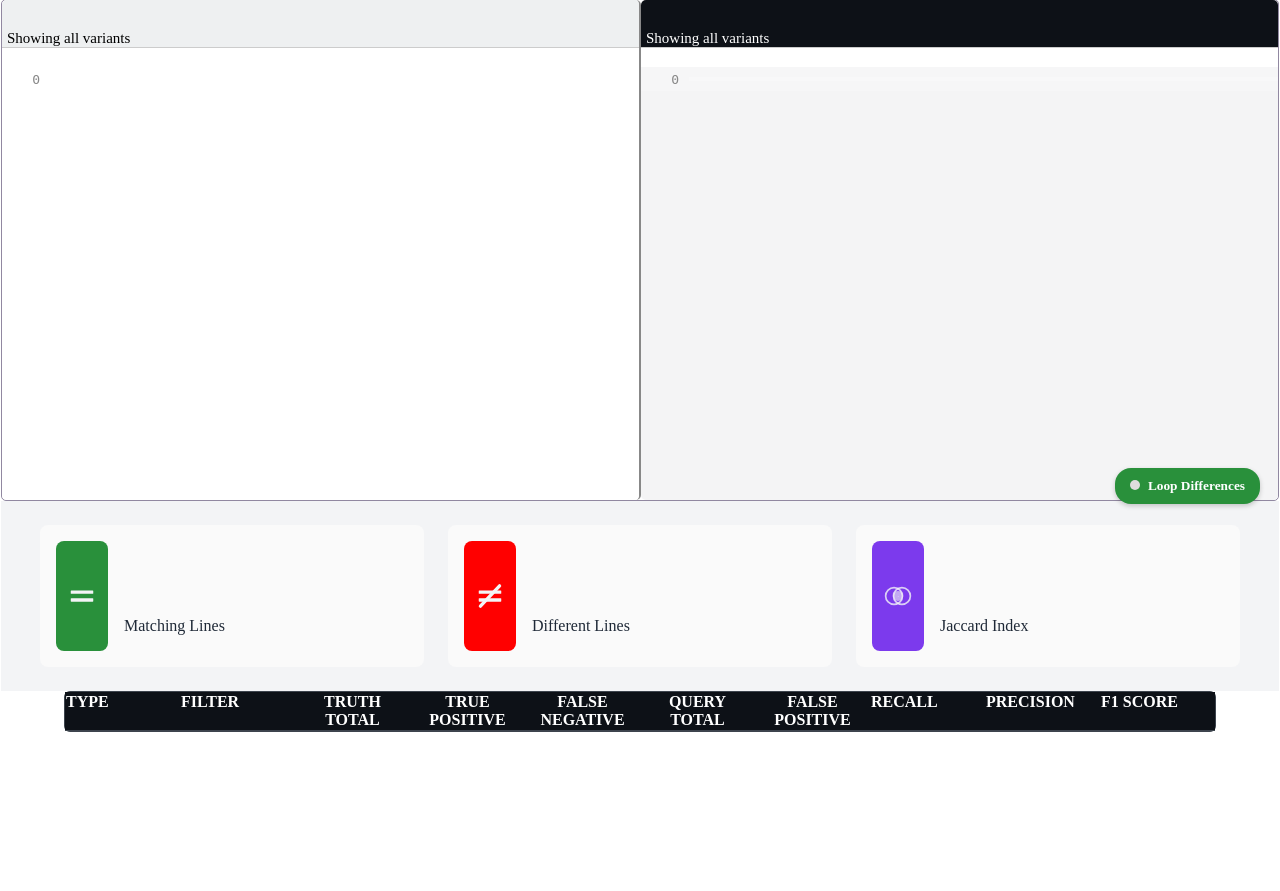
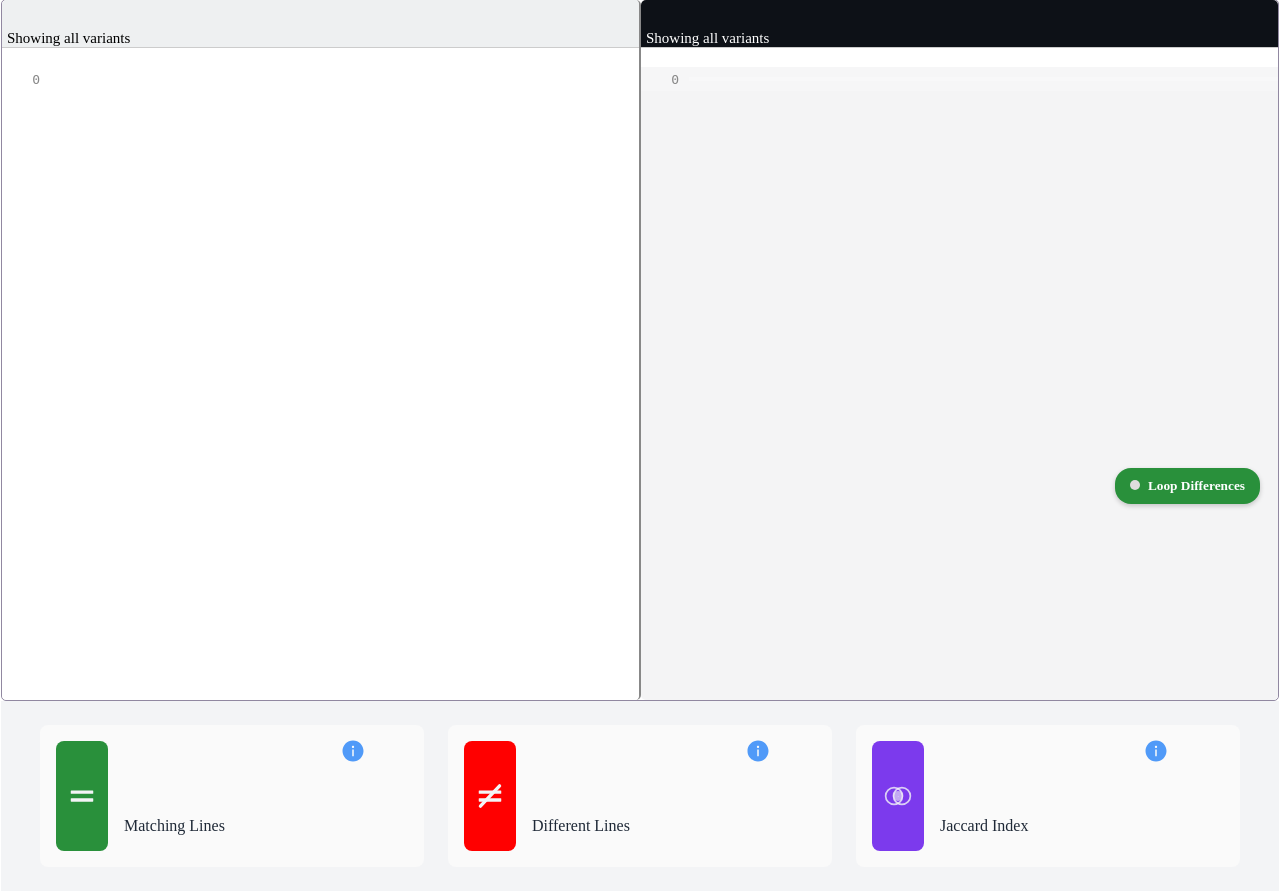
Before and after one commit to LeoooJR/DIVV, a Python web app: template src/templates/template.html in a window 1280 px wide; the page is wider, and only the part inside the window is pictured. Shown: the part 276-1167 px from the top of that part. Before the commit the page ends 1008 px from the top of that part, so only its background shows below. Run offline with Jinja, Linux system fonts and the light colour scheme; the template is opened without the code that fills it, so the values that code supplies are empty; some libraries are stand-ins or nearby versions.

Commit message:
[UPDATE] add information text box for file stats

```diff
--- a/src/templates/file.css
+++ b/src/templates/file.css
@@ -8,7 +8,7 @@
 
 .comparison-container {
   display: flex;
-  height: 500px;
+  height: 700px;
   border: 1px solid #9188a1;
   border-radius: 5px;
   background-color: white;
--- a/src/templates/template.css
+++ b/src/templates/template.css
@@ -472,6 +472,7 @@ body {
 
 .stat-label {
     text-transform: capitalize;
+    font-family: var(--font-family);
 }
 
 @media (min-width: 640px) {
@@ -485,3 +486,35 @@ body {
       grid-template-columns: 1fr 1fr 1fr;
     }
 }
+
+.stats-info-icon {
+    width: 20px;
+    height: 20px;
+    transform: translateY(-2px);
+    margin-right: 8px;
+    padding-left: 100px;
+}
+
+.stats-info-icon path {
+    fill: #509AF8;
+}
+
+.stats-info-icon svg:hover + .stats-info-message {
+    display: block;
+}
+
+.stats-info-message {
+    display: none;
+    width: 150px;
+}
+
+.stats-info-message p {
+    background-color: white;
+    border-style: solid;
+    border-color: rgb(204, 204, 204);
+    border-radius: 16px;
+    padding-top: 0.01em;
+    padding-right: 16px;
+    padding-bottom: 0.01em;
+    padding-left: 16px;
+}
--- a/src/templates/template.html
+++ b/src/templates/template.html
@@ -353,6 +353,15 @@
                       <p class="stat-value">{{ view["common"] }}</p>
                       <p class="stat-label">Matching lines</p>
                     </div>
+                    <div class="stats-info-icon">
+                      <svg xmlns="http://www.w3.org/2000/svg" width="24" viewBox="0 0 24 24" height="24" fill="none">
+                        <path fill="#393a37" d="m12 1.5c-5.79844 0-10.5 4.70156-10.5 10.5 0 5.7984 4.70156 10.5 10.5 10.5 5.7984 0 10.5-4.7016 10.5-10.5 0-5.79844-4.7016-10.5-10.5-10.5zm.75 15.5625c0 .1031-.0844.1875-.1875.1875h-1.125c-.1031 0-.1875-.0844-.1875-.1875v-6.375c0-.1031.0844-.1875.1875-.1875h1.125c.1031 0 .1875.0844.1875.1875zm-.75-8.0625c-.2944-.00601-.5747-.12718-.7808-.3375-.206-.21032-.3215-.49305-.3215-.7875s.1155-.57718.3215-.7875c.2061-.21032.4864-.33149.7808-.3375.2944.00601.5747.12718.7808.3375.206.21032.3215.49305.3215.7875s-.1155.57718-.3215.7875c-.2061.21032-.4864.33149-.7808.3375z">
+                        </path>
+                      </svg>
+                      <div class="stats-info-message">
+                        <p class="message">Number of <strong>common</strong> lines between VCFs</p>
+                      </div>
+                    </div>
                   </div>
 
                   <div class="stat-card">
@@ -366,6 +375,15 @@
                     <div class="content">
                       <p class="stat-value">{{ view["unique"][vcfs.repository[0]] + view["unique"][vcfs.repository[1]] }}</p>
                       <p class="stat-label">Different lines</p>
+                    </div>
+                    <div class="stats-info-icon">
+                      <svg xmlns="http://www.w3.org/2000/svg" width="24" viewBox="0 0 24 24" height="24" fill="none">
+                        <path fill="#393a37" d="m12 1.5c-5.79844 0-10.5 4.70156-10.5 10.5 0 5.7984 4.70156 10.5 10.5 10.5 5.7984 0 10.5-4.7016 10.5-10.5 0-5.79844-4.7016-10.5-10.5-10.5zm.75 15.5625c0 .1031-.0844.1875-.1875.1875h-1.125c-.1031 0-.1875-.0844-.1875-.1875v-6.375c0-.1031.0844-.1875.1875-.1875h1.125c.1031 0 .1875.0844.1875.1875zm-.75-8.0625c-.2944-.00601-.5747-.12718-.7808-.3375-.206-.21032-.3215-.49305-.3215-.7875s.1155-.57718.3215-.7875c.2061-.21032.4864-.33149.7808-.3375.2944.00601.5747.12718.7808.3375.206.21032.3215.49305.3215.7875s-.1155.57718-.3215.7875c-.2061.21032-.4864.33149-.7808.3375z">
+                        </path>
+                      </svg>
+                      <div class="stats-info-message">
+                        <p class="message">Number of <strong>different</strong> lines between VCFs</p>
+                      </div>
                     </div>
                   </div>
 
@@ -381,6 +399,15 @@
                     <div class="content">
                       <p class="stat-value">{{  view["jaccard"]|round(3,'common') }}</p>
                       <p class="stat-label">Jaccard index</p>
+                    </div>
+                    <div class="stats-info-icon">
+                      <svg xmlns="http://www.w3.org/2000/svg" width="24" viewBox="0 0 24 24" height="24" fill="none">
+                        <path fill="#393a37" d="m12 1.5c-5.79844 0-10.5 4.70156-10.5 10.5 0 5.7984 4.70156 10.5 10.5 10.5 5.7984 0 10.5-4.7016 10.5-10.5 0-5.79844-4.7016-10.5-10.5-10.5zm.75 15.5625c0 .1031-.0844.1875-.1875.1875h-1.125c-.1031 0-.1875-.0844-.1875-.1875v-6.375c0-.1031.0844-.1875.1875-.1875h1.125c.1031 0 .1875.0844.1875.1875zm-.75-8.0625c-.2944-.00601-.5747-.12718-.7808-.3375-.206-.21032-.3215-.49305-.3215-.7875s.1155-.57718.3215-.7875c.2061-.21032.4864-.33149.7808-.3375.2944.00601.5747.12718.7808.3375.206.21032.3215.49305.3215.7875s-.1155.57718-.3215.7875c-.2061.21032-.4864.33149-.7808.3375z">
+                        </path>
+                      </svg>
+                      <div class="stats-info-message">
+                        <p class="message">Jaccard Index calculated as: <strong> common variant / total unique variants</strong></p>
+                      </div>
                     </div>
                   </div>
                 </div>
```
